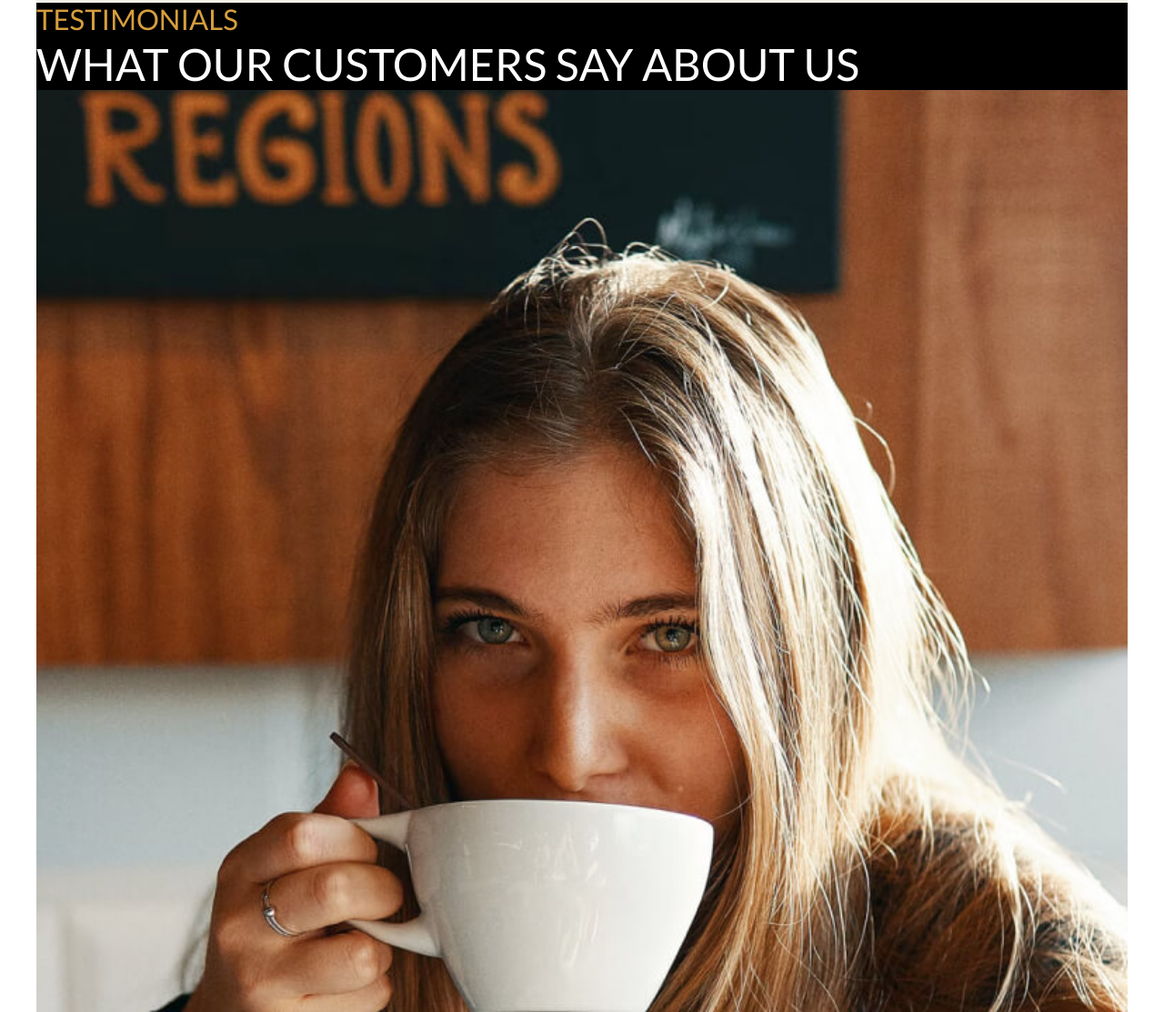
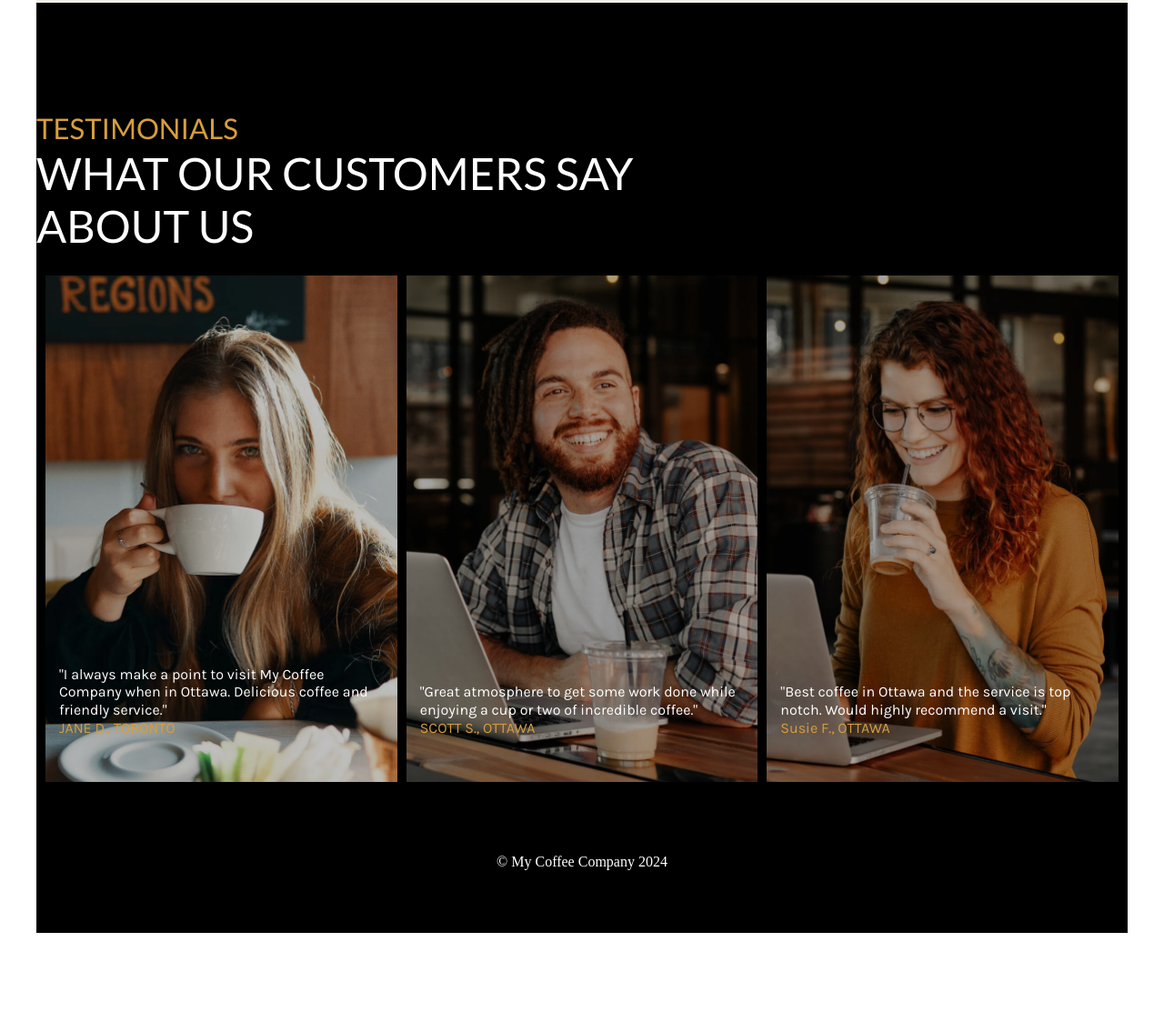
Before and after one commit to RubyScarlet96/mtm6201-midterm, a plain HTML site: page index.html in a window 1280 px wide. Shown: the part 3419-4532 px from the top of the page at 91% size. After the commit the page ends 4445 px from the top, so only its background shows below. Drawn offline with Linux system fonts and the light colour scheme.

Commit message:
full adjustments made to tablet and mobile

```diff
--- a/index.html
+++ b/index.html
@@ -120,6 +120,7 @@
              <div id="testimonials" >
                 <h2>TESTIMONIALS</h2>
                 <h3>WHAT OUR CUSTOMERS SAY ABOUT US</h3>
+                <div class="cards">
                 <div class="card1">
                 <img class="img1" src="images/testimonial-1.jpeg" alt="Woman, drinking coffee and smiling">
                 <P class="p1">"I always make a point to visit My Coffee Company when in Ottawa. Delicious coffee and friendly service."</P> <span></span>
@@ -134,6 +135,7 @@
                 <img class="img3" src="images/testimonial-3.jpeg" alt="Woman, smiling with iced coffee">
                 <p class="p3">"Best coffee in Ottawa and the service is top notch. Would highly recommend a visit."</p><span></span>
                 <p class="h-3">Susie F., OTTAWA</p>
+                </div>
                 </div>
              </div>
 
--- a/styles/styles.css
+++ b/styles/styles.css
@@ -521,6 +521,63 @@ p, button {
 		margin-top: 60px;
 	 }
 
+	 #testimonials h2{
+		padding-top: 120px;
+	 }
+
+	 #testimonials h3{
+		width:60%;
+		margin-bottom: 15px;
+
+	 }
+
+	 /* add display flex to move images into a row then apply */
+
+	 #testimonials .cards{
+		display: flex;
+		gap: 10px;
+		padding: 10px;
+	 }
+
+	 /* i was getting stuck on moving the text ove rthe images again so i asked ai how to do it with grid or flex properties
+	 i didn't copy and paste but i did write out the code exactly as displayed by ai */
+	 .card1, .card2, .card3{
+		flex:1;
+		display:grid;
+	 }
+/* it said putting an astrix beside the > targets all child elements in the card  */
+	 .card1>*,.card2>*,.card3>*{
+		grid-column: 1 / 2;
+		grid-row: 1 / 2;
+
+	 }
+/* it wanted me to add more code for the image here but only the brightness seemed necessary */
+#testimonials img{
+	filter:brightness(75%);
+}
+
+/* there was also a bunch of extra code i felt was unnecessary so i just took what i needed which was the align-self and z-index
+and padding, padding amounts were adjusted */
+ .p1, .p2, .p3{
+	align-self: end;
+	padding:15px 15px 70px 15px;
+	z-index: 1;
+}
+
+ .h-1, .h-2, .h-3{
+	align-self: end;
+	padding-bottom: 50px;
+	padding-left: 15px;
+	z-index: 1;
+}
+
+#footer {
+	padding-top: 70px;
+	padding-bottom: 70px;
+}
+
+
+
 
 
 
```
